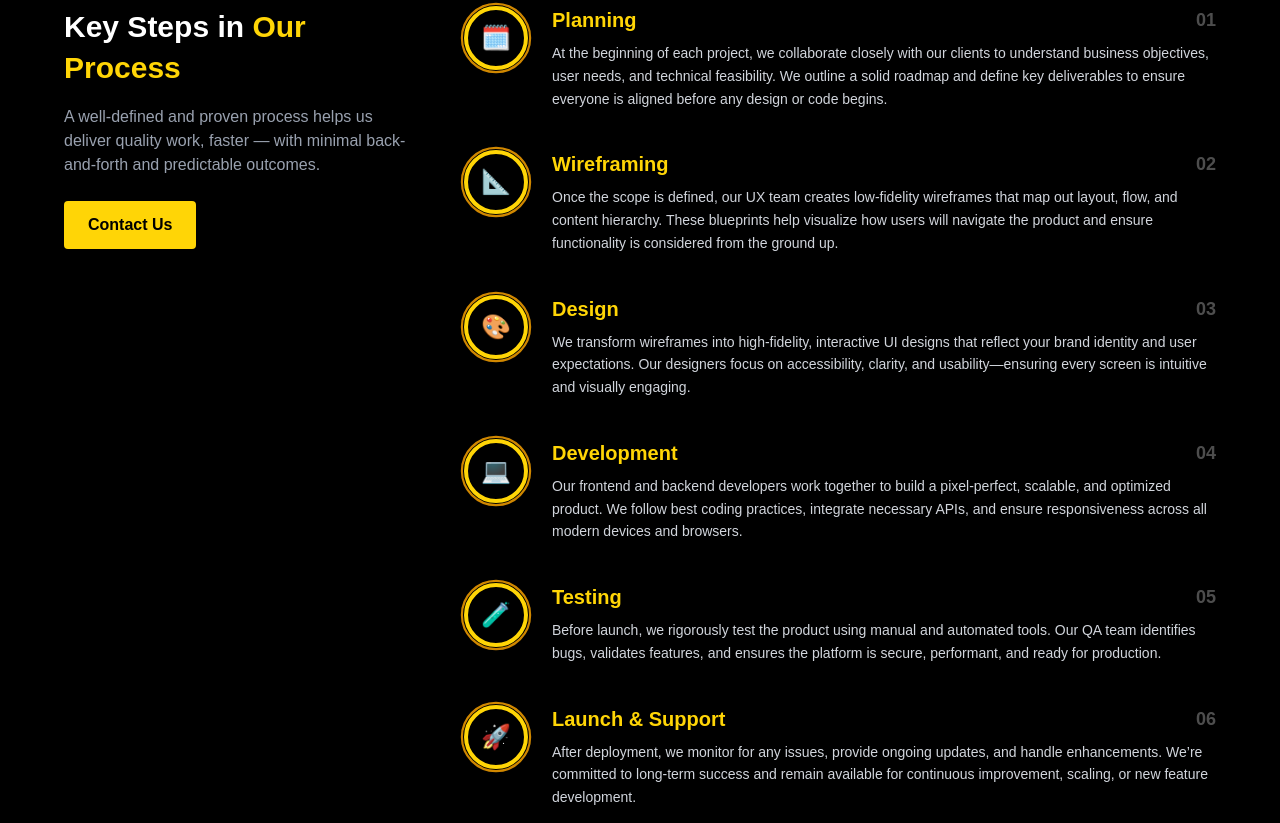
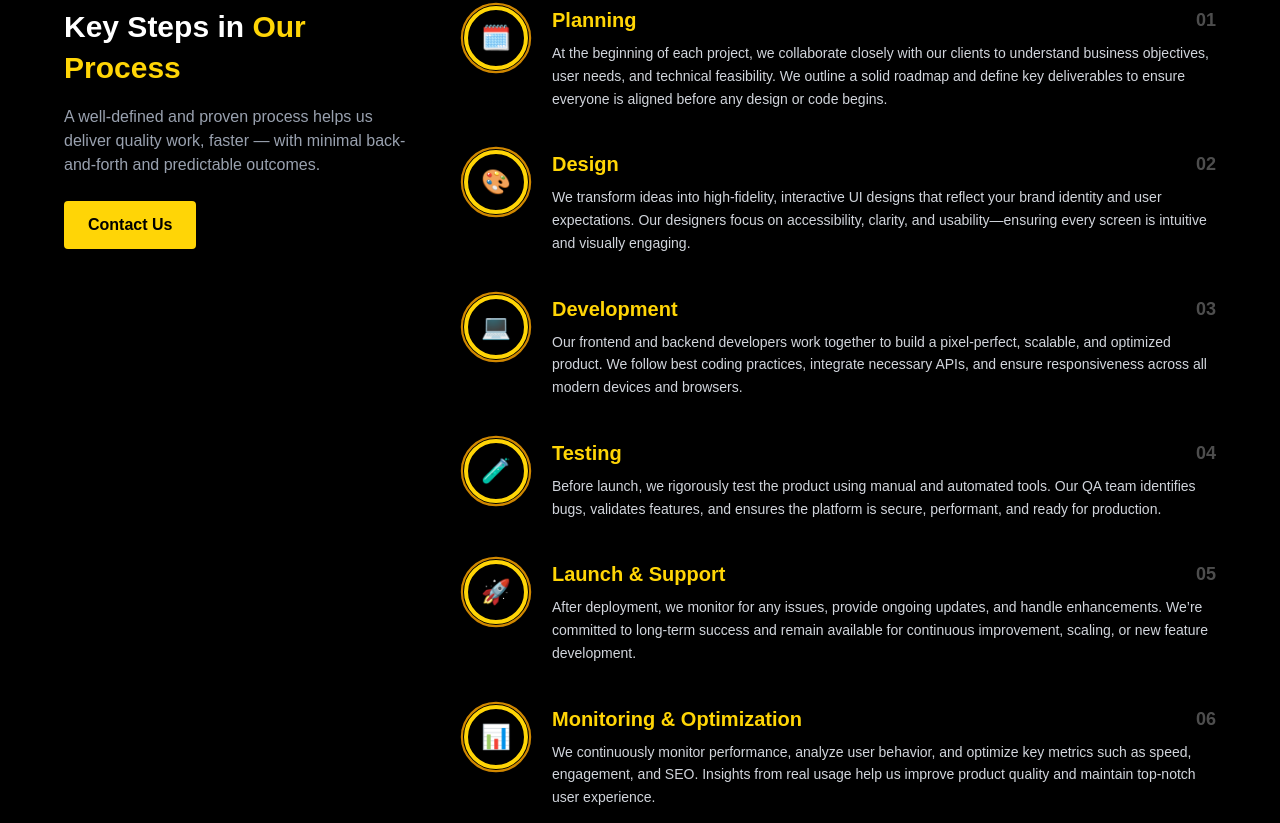
Before and after one commit to sanket5257/ramscript, a Next.js app: page / in a window 1280 px wide. Shown: the part 2997-3820 px from the top of the page. Built offline with nearby package versions, Linux system fonts and the light colour scheme.

Commit message:
Refactor ProcessSection steps: update titles and descriptions for clarity, and adjust step numbering

```diff
--- a/src/components/ProcessSection.jsx
+++ b/src/components/ProcessSection.jsx
@@ -8,33 +8,33 @@ const steps = [
     step: '01',
   },
   {
-    title: 'Wireframing',
-    desc: 'Once the scope is defined, our UX team creates low-fidelity wireframes that map out layout, flow, and content hierarchy. These blueprints help visualize how users will navigate the product and ensure functionality is considered from the ground up.',
-    icon: '📐',
+    title: 'Design',
+    desc: 'We transform ideas into high-fidelity, interactive UI designs that reflect your brand identity and user expectations. Our designers focus on accessibility, clarity, and usability—ensuring every screen is intuitive and visually engaging.',
+    icon: '🎨',
     step: '02',
-  },
-  {
-    title: 'Design',
-    desc: 'We transform wireframes into high-fidelity, interactive UI designs that reflect your brand identity and user expectations. Our designers focus on accessibility, clarity, and usability—ensuring every screen is intuitive and visually engaging.',
-    icon: '🎨',
-    step: '03',
   },
   {
     title: 'Development',
     desc: 'Our frontend and backend developers work together to build a pixel-perfect, scalable, and optimized product. We follow best coding practices, integrate necessary APIs, and ensure responsiveness across all modern devices and browsers.',
     icon: '💻',
-    step: '04',
+    step: '03',
   },
   {
     title: 'Testing',
     desc: 'Before launch, we rigorously test the product using manual and automated tools. Our QA team identifies bugs, validates features, and ensures the platform is secure, performant, and ready for production.',
     icon: '🧪',
-    step: '05',
+    step: '04',
   },
   {
     title: 'Launch & Support',
     desc: 'After deployment, we monitor for any issues, provide ongoing updates, and handle enhancements. We’re committed to long-term success and remain available for continuous improvement, scaling, or new feature development.',
     icon: '🚀',
+    step: '05',
+  },
+  {
+    title: 'Monitoring & Optimization',
+    desc: 'We continuously monitor performance, analyze user behavior, and optimize key metrics such as speed, engagement, and SEO. Insights from real usage help us improve product quality and maintain top-notch user experience.',
+    icon: '📊',
     step: '06',
   },
 ];
@@ -45,7 +45,7 @@ export default function ProcessSection() {
       <div className="max-w-7xl mx-auto grid md:grid-cols-3 gap-12">
         {/* Left Text */}
         <div className="md:col-span-1">
-          <h2 className="text-3xl font-extrabold leading-snug mb-4">
+          <h2 className="text-3xl font-bold leading-snug mb-4">
             Key Steps in <span className="text-[#FFD506]">Our Process</span>
           </h2>
           <p className="text-gray-400 mb-6">
```
